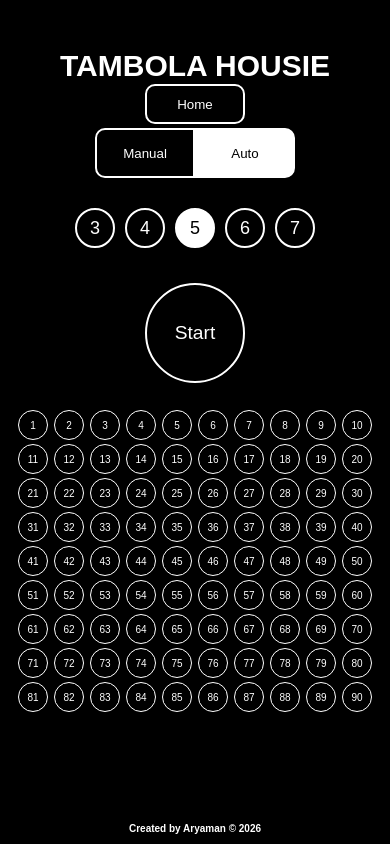
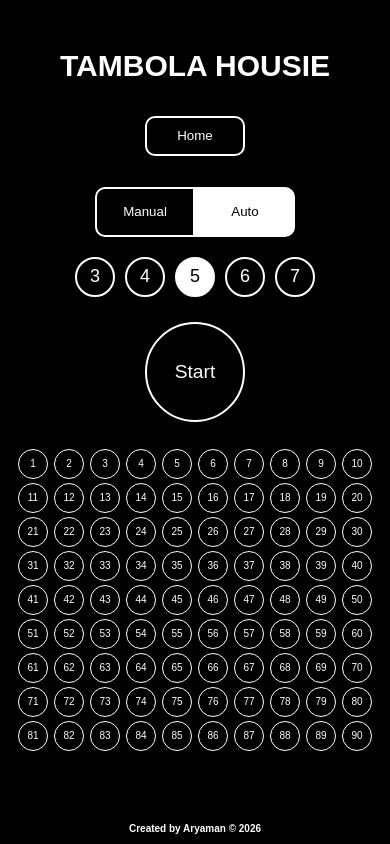
Before and after one commit to itsaryaman23/tambola-housie, a React (Vite) app in the folder housie-tambola/: page / in a window 390 px wide. Both pictures are taken after a click on the button "Number Caller". Built offline with nearby package versions, Linux system fonts and the light colour scheme; a web font is replaced by a local one.

Commit message:
final except audio 2

```diff
--- a/housie-tambola/src/components/Nav/Nav.module.css
+++ b/housie-tambola/src/components/Nav/Nav.module.css
@@ -91,7 +91,7 @@
     .containerNotOnHome {
         gap: 20px;
         height: auto;
-        margin-bottom: 1%;
+        margin: 8% auto;
     }
 
     .btnContainer {
--- a/housie-tambola/src/components/NumberCaller/NumberCaller1.module.css
+++ b/housie-tambola/src/components/NumberCaller/NumberCaller1.module.css
@@ -127,6 +127,10 @@
         padding-top: 0px;
     }
 
+    .callerContainer {
+        gap: 20px;
+    }
+
     .speedButton {
         font-size: 18px;
     }
```
